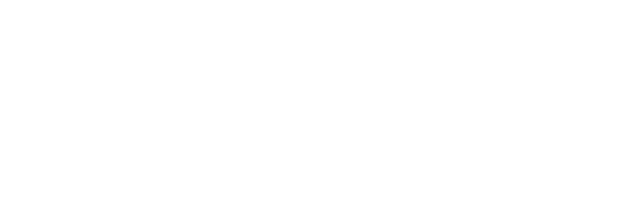
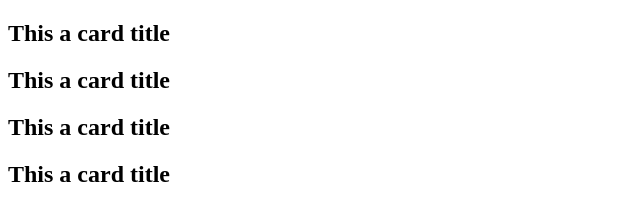
Before and after one commit to shakilhossain-cse/Expanding_Cards_One, a plain HTML site: page index.html in a window 1280 px wide. Shown: the whole page, without its empty margins (0-640 px from the left). Drawn offline with Linux system fonts and the light colour scheme.

Commit message:
in html file i create a container and in this container have 4 chaild card and every card has h2

```diff
--- a/index.html
+++ b/index.html
@@ -1,12 +1,25 @@
 <!DOCTYPE html>
 <html lang="en">
-<head>
-    <meta charset="UTF-8">
-    <meta http-equiv="X-UA-Compatible" content="IE=edge">
-    <meta name="viewport" content="width=device-width, initial-scale=1.0">
+  <head>
+    <meta charset="UTF-8" />
+    <meta http-equiv="X-UA-Compatible" content="IE=edge" />
+    <meta name="viewport" content="width=device-width, initial-scale=1.0" />
     <title>Expending Cards</title>
-</head>
-<body>
-
-</body>
+  </head>
+  <body>
+    <div class="container">
+      <div class="card img1">
+        <h2>This a card title</h2>
+      </div>
+      <div class="card img2">
+        <h2>This a card title</h2>
+      </div>
+      <div class="card img3">
+        <h2>This a card title</h2>
+      </div>
+      <div class="card img4">
+        <h2>This a card title</h2>
+      </div>
+    </div>
+  </body>
 </html>
```
